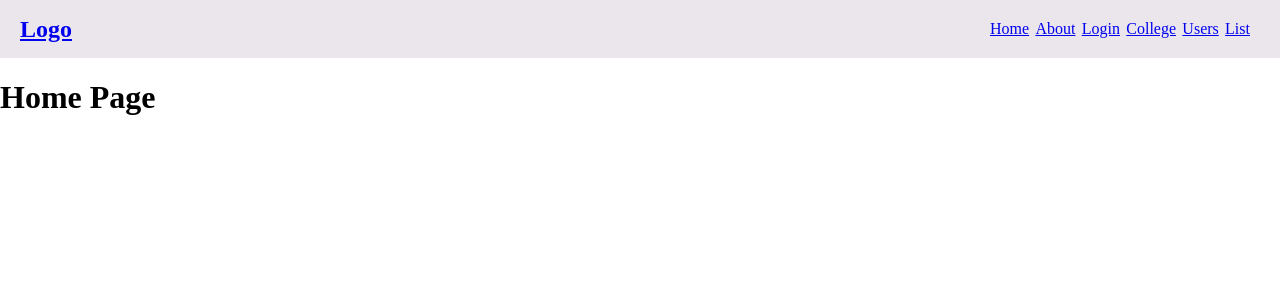
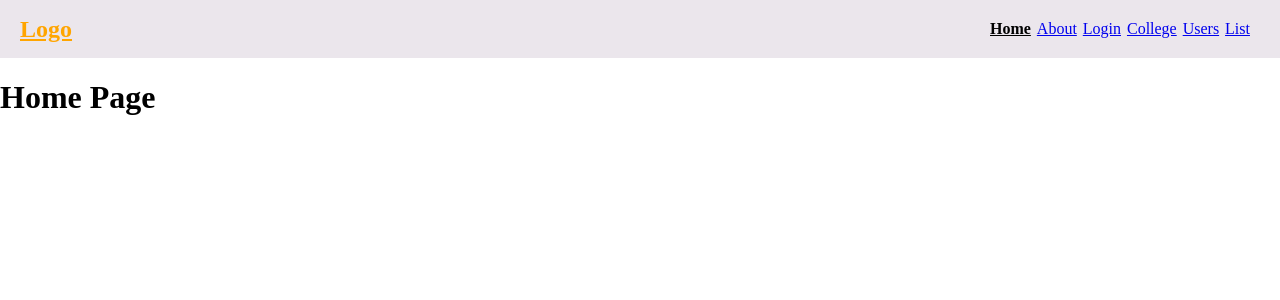
Before and after one commit to himanshusinha/react-router-tut, a React (Vite) app: page / in a window 1280 px wide. Shown: the top 300 px of the page. Built offline with nearby package versions, Linux system fonts and the light colour scheme.

Commit message:
NavLink and Active class

```diff
--- a/src/NavBar.jsx
+++ b/src/NavBar.jsx
@@ -1,13 +1,13 @@
-import { Link, Outlet } from "react-router";
+import { NavLink, Outlet } from "react-router";
 import "./header.css";
 function NavBar() {
   return (
     <div>
       <div className="header">
         <div>
-          <Link className="link">
+          <NavLink className="link">
             <h2>Logo</h2>
-          </Link>
+          </NavLink>
         </div>
         <div>
           <ul
@@ -20,34 +20,39 @@ function NavBar() {
             }}
           >
             <li>
-              <Link className="link" to="/">
+              <NavLink
+                className={({ isActive }) =>
+                  isActive ? "custom-active link" : "link"
+                }
+                to="/"
+              >
                 Home
-              </Link>
+              </NavLink>
             </li>
             <li>
-              <Link className="link" to="/in/user/about">
+              <NavLink className="link" to="/in/user/about">
                 About
-              </Link>
+              </NavLink>
             </li>
             <li>
-              <Link className="link" to="/in/user/login">
+              <NavLink className="link" to="/in/user/login">
                 Login
-              </Link>
+              </NavLink>
             </li>
             <li>
-              <Link className="link" to="/college">
+              <NavLink className="link" to="/college">
                 College
-              </Link>
+              </NavLink>
             </li>
             <li>
-              <Link className="link" to="/users">
+              <NavLink className="link" to="/users">
                 Users
-              </Link>
+              </NavLink>
             </li>
             <li>
-              <Link className="link" to="/users/list">
+              <NavLink className="link" to="/users/list">
                 List
-              </Link>
+              </NavLink>
             </li>
           </ul>
         </div>
--- a/src/header.css
+++ b/src/header.css
@@ -61,7 +61,7 @@ body {
   padding: 6px 4px;
   text-decoration: none;
   font-size: 18px;
-  color: rgb(147, 80, 147);
+  color: rgb(212, 157, 212);
 }
 
 /* logo h2 no margin */
@@ -88,3 +88,11 @@ body {
     margin-top: 6px;
   }
 }
+.active {
+  font-weight: 800;
+  color: orange;
+}
+.custom-active {
+  color: black;
+  font-weight: bold;
+}
```
